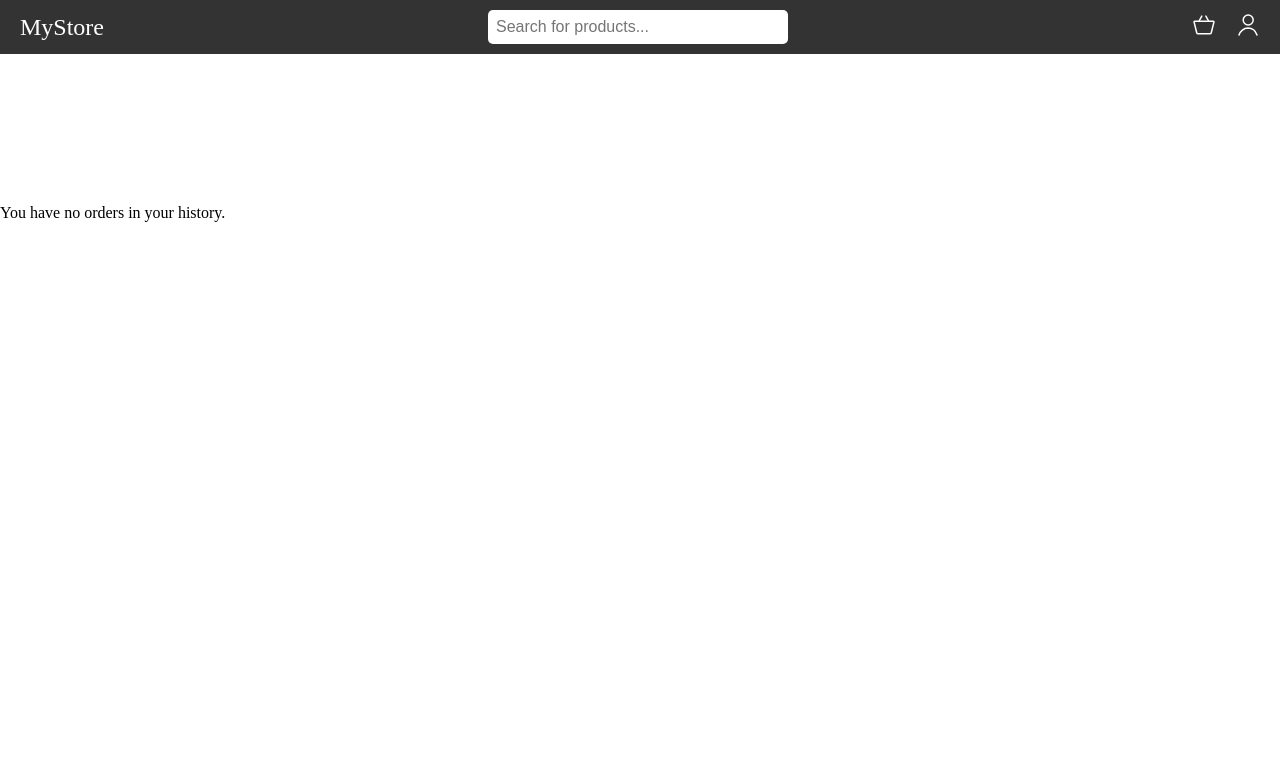
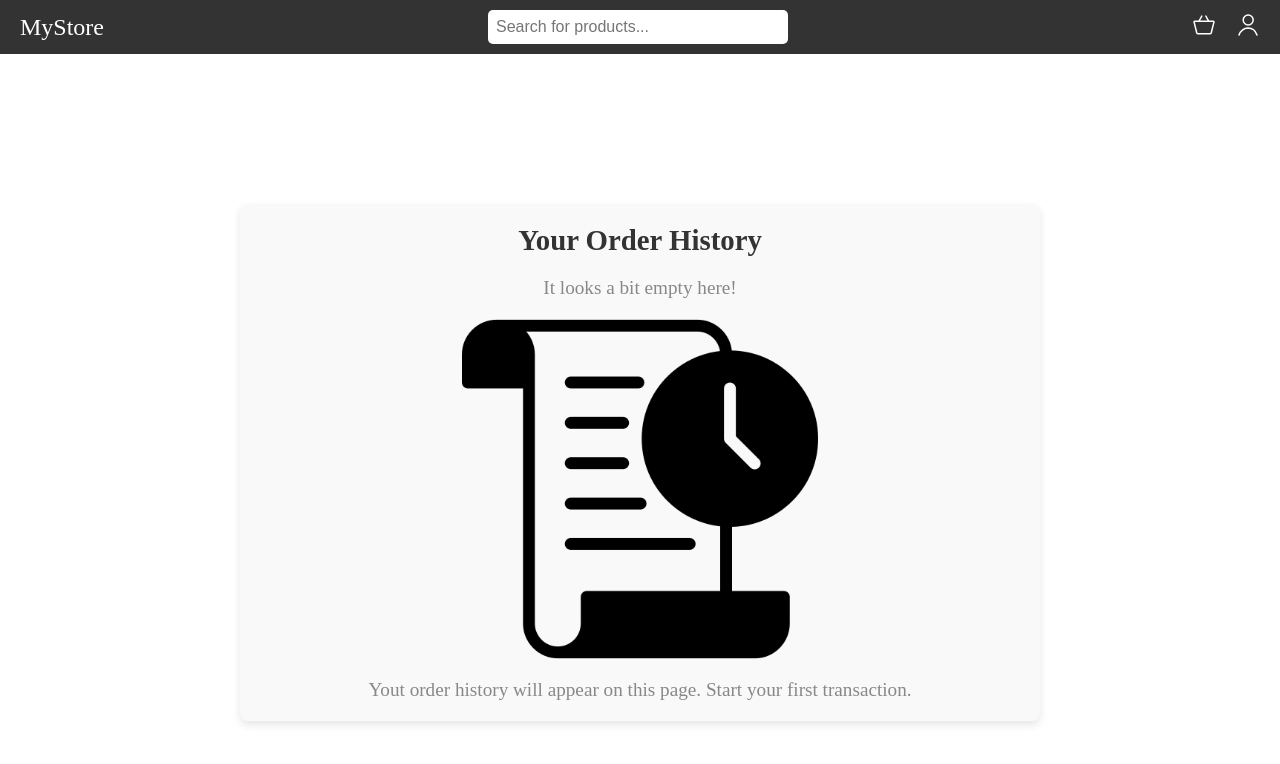
Before and after one commit to kardahim/eCommerce, an Angular app: page /history in a window 1280 px wide. Shown: the top 764 px of the page. Built offline with nearby package versions, Linux system fonts and the light colour scheme.

Commit message:
style empty history template

```diff
--- a/src/app/features/history/history.component.html
+++ b/src/app/features/history/history.component.html
@@ -23,5 +23,12 @@
   </ul>
 </div>
 <ng-template #noOrders>
-  <p>You have no orders in your history.</p>
+  <div class="order-history">
+    <h2 class="order-history__title">Your Order History</h2>
+    <p>It looks a bit empty here!</p>
+    <img src="images/history.png" alt="history icon" />
+    <p>
+      Yout order history will appear on this page. Start your first transaction.
+    </p>
+  </div>
 </ng-template>
--- a/src/app/features/history/history.component.scss
+++ b/src/app/features/history/history.component.scss
@@ -10,6 +10,7 @@
     font-size: 1.8em;
     color: #333;
     margin-bottom: 20px;
+    text-align: center;
   }
 
   .order {
@@ -53,3 +54,14 @@ li {
     border-bottom: none;
   }
 }
+
+// noOrders template
+.order-history {
+  img {
+    display: block;
+    width: 50%;
+    height: auto;
+    object-fit: cover;
+    margin: 0 auto;
+  }
+}
```
Also changed, not shown: public/images/history.png (added).
